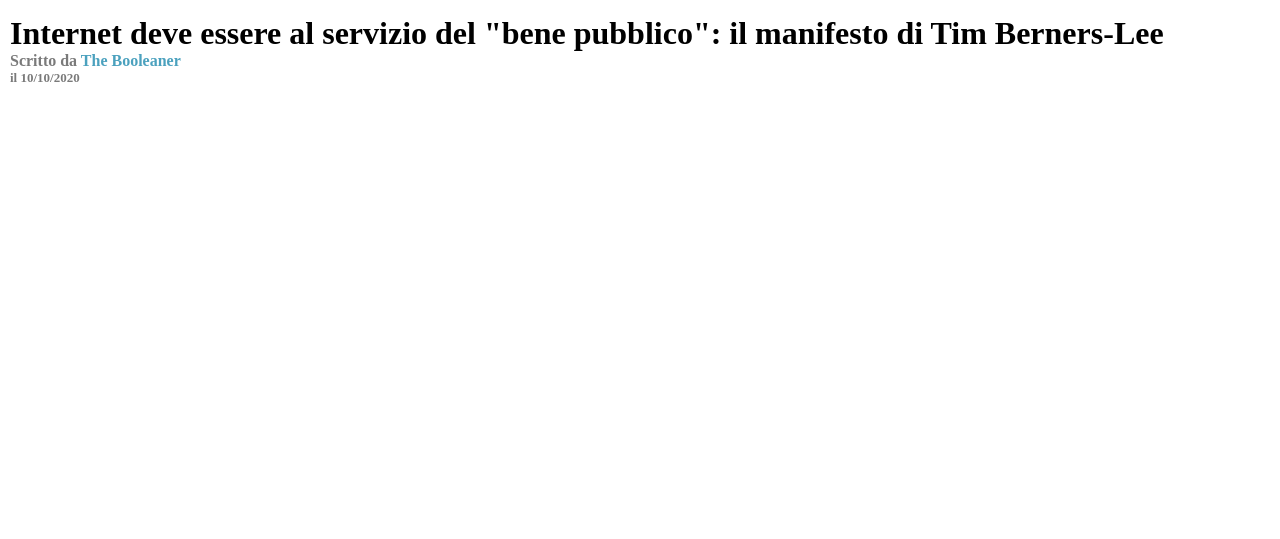
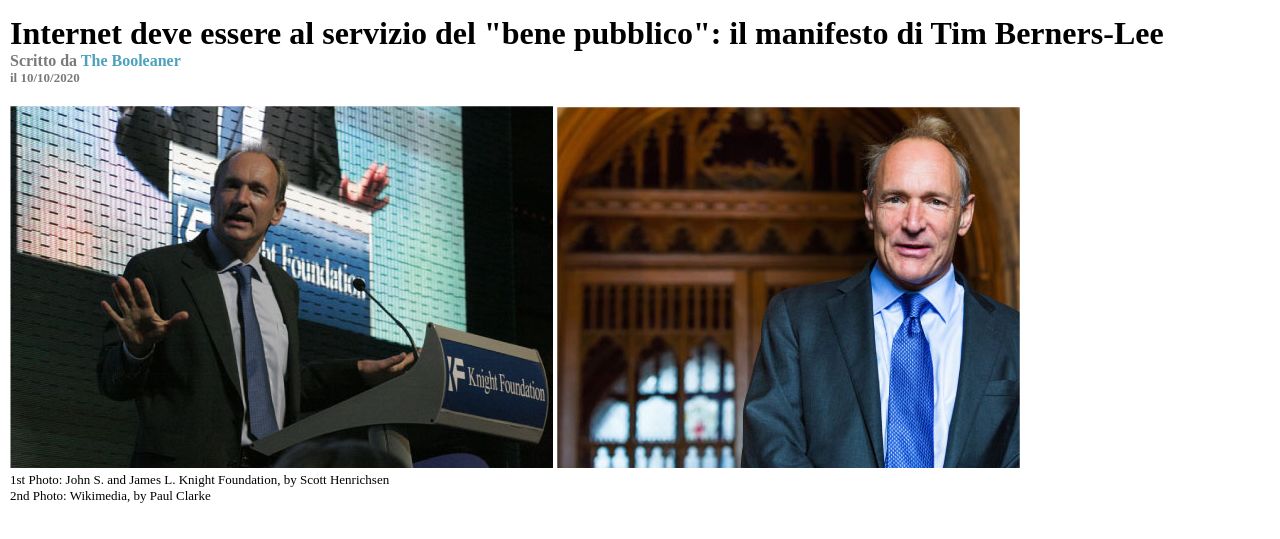
Before and after one commit to davide-delgiudice/html-css-booleaner, a plain HTML site: page index.html in a window 1280 px wide. Shown: the part 105-644 px from the top of the page. Drawn offline with Linux system fonts and the light colour scheme.

Commit message:
[UPD] Add photos and description

```diff
--- a/css/style.css
+++ b/css/style.css
@@ -23,9 +23,6 @@
 
 .container{
     margin-left: 10px;
-}
-
-p{
     color: rgb(122, 122, 122);
     font-weight: bold;
 }
@@ -37,3 +34,8 @@
 .small-font{
     font-size: small;
 }
+
+.container-2{
+    margin-top: 20px;
+    margin-left: 10px;
+}
--- a/index.html
+++ b/index.html
@@ -18,6 +18,12 @@
             <p>Scritto da <span class="light-blue">The Booleaner</span></p>
             <p class="small-font">il 10/10/2020</p>
         </div>
+        <div class="container-2">
+            <img src="./img/tim-1.jpg" alt="tim1">
+            <img src="./img/tim-2.jpg" alt="tim2">
+            <p class="small-font">1st Photo: John S. and James L. Knight Foundation, by Scott Henrichsen</p>
+            <p class="small-font">2nd Photo: Wikimedia, by Paul Clarke</p>
+        </div>
     </main>
 </body>
 </html>
```
